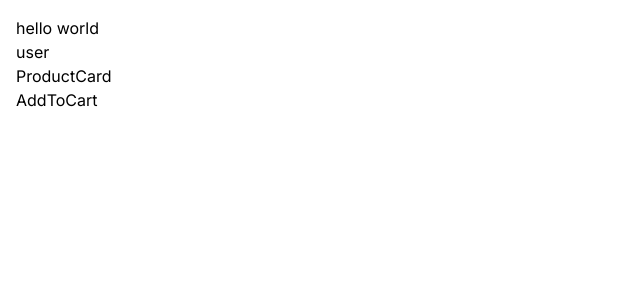
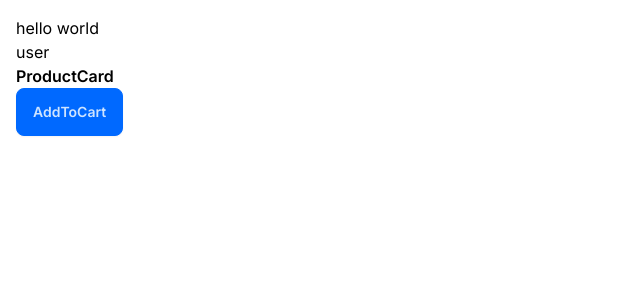
Before and after one commit to frank091915/nextjs-app, a Next.js app: page / in a window 1280 px wide. Shown: the top 300 px of the page, without its empty margins (0-640 px from the left). Built offline with nearby package versions, Linux system fonts and the light colour scheme.

Commit message:
feat: styling about tailwind and daisy UI

```diff
--- a/app/components/AddToCart.tsx
+++ b/app/components/AddToCart.tsx
@@ -1,9 +1,16 @@
-'use client'
+"use client";
 
 const AddToCart = () => {
   return (
-    <div onClick={() =>{ console.log('click')}}>AddToCart</div>
-  )
-}
+    <div
+      className="btn btn-primary"
+      onClick={() => {
+        console.log("click");
+      }}
+    >
+      AddToCart
+    </div>
+  );
+};
 
-export default AddToCart
+export default AddToCart;
--- a/app/components/ProductCard.tsx
+++ /dev/null
@@ -1,13 +0,0 @@
-import React from 'react'
-import AddToCart from './AddToCart'
-const ProductCard = () => {
-  return (
-    <>
-      <div>ProductCard</div>
-      <AddToCart></AddToCart>
-    </>
-
-  )
-}
-
-export default ProductCard
--- /dev/null
+++ b/app/components/ProductCard/Product.module.css
@@ -0,0 +1,3 @@
+.productTitle{
+  font-weight: 600;
+}
--- /dev/null
+++ b/app/components/ProductCard/ProductCard.tsx
@@ -0,0 +1,14 @@
+import React from "react";
+import AddToCart from "../AddToCart";
+import styles from "./Product.module.css";
+const ProductCard = () => {
+  console.log(styles, "styles");
+  return (
+    <>
+      <div className={styles.productTitle}>ProductCard</div>
+      <AddToCart></AddToCart>
+    </>
+  );
+};
+
+export default ProductCard;
--- /dev/null
+++ b/app/components/ProductCard/index.tsx
@@ -0,0 +1,3 @@
+import ProductCard from "./ProductCard";
+
+export default ProductCard;
--- a/app/globals.css
+++ b/app/globals.css
@@ -4,19 +4,15 @@
 
 :root {
   --foreground-rgb: 0, 0, 0;
-  --background-start-rgb: 214, 219, 220;
-  --background-end-rgb: 255, 255, 255;
 }
 
 @media (prefers-color-scheme: dark) {
   :root {
     --foreground-rgb: 255, 255, 255;
-    --background-start-rgb: 0, 0, 0;
-    --background-end-rgb: 0, 0, 0;
   }
 }
 
 body {
-  /* color: rgb(var(--foreground-rgb)); */
+  color: rgb(var(--foreground-rgb));
   padding: 1rem;
 }
--- a/app/layout.tsx
+++ b/app/layout.tsx
@@ -1,22 +1,22 @@
-import './globals.css'
-import type { Metadata } from 'next'
-import { Inter } from 'next/font/google'
+import "./globals.css";
+import type { Metadata } from "next";
+import { Inter } from "next/font/google";
 
-const inter = Inter({ subsets: ['latin'] })
+const inter = Inter({ subsets: ["latin"] });
 
 export const metadata: Metadata = {
-  title: 'Create Next App',
-  description: 'Generated by create next app',
-}
+  title: "Create Next App",
+  description: "Generated by create next app",
+};
 
 export default function RootLayout({
   children,
 }: {
-  children: React.ReactNode
+  children: React.ReactNode;
 }) {
   return (
-    <html lang="en">
+    <html data-html="winter" lang="en">
       <body className={inter.className}>{children}</body>
     </html>
-  )
+  );
 }
--- a/app/user/page.tsx
+++ b/app/user/page.tsx
@@ -3,6 +3,7 @@ import React from "react";
 interface Props {
   id: number;
   name: string;
+  email: string;
 }
 
 const UserPage = async () => {
@@ -11,10 +12,24 @@ const UserPage = async () => {
   return (
     <>
       <h1>Users</h1>
-      {new Date().toLocaleDateString()}
-      {users.map((user: Props) => (
-        <div key={user.id}>{user.name}</div>
-      ))}
+      <table className="table">
+        <thead>
+          <tr>
+            <th></th>
+            <th>Name</th>
+            <th>Email</th>
+          </tr>
+        </thead>
+        <tbody>
+          {users.map((user: Props, index) => (
+            <tr key={user.id}>
+              <th>{index + 1}</th>
+              <td>{user.name}</td>
+              <td>{user.email}</td>
+            </tr>
+          ))}
+        </tbody>
+      </table>
     </>
   );
 };
--- a/package.json
+++ b/package.json
@@ -23,6 +23,7 @@
     "typescript": "5.3.3"
   },
   "devDependencies": {
+    "daisyui": "^4.6.0",
     "prettier": "3.1.1"
   }
 }
--- a/tailwind.config.ts
+++ b/tailwind.config.ts
@@ -15,6 +15,9 @@ const config: Config = {
       },
     },
   },
-  plugins: [],
+  plugins: [require("daisyui")],
+  daisyui: {
+    themes: ["winter"],
+  },
 }
 export default config
```
Also changed, not shown: app/page.tsx (+4 -4 lines), 1 other file (tests, documents, lock files or other folders).
